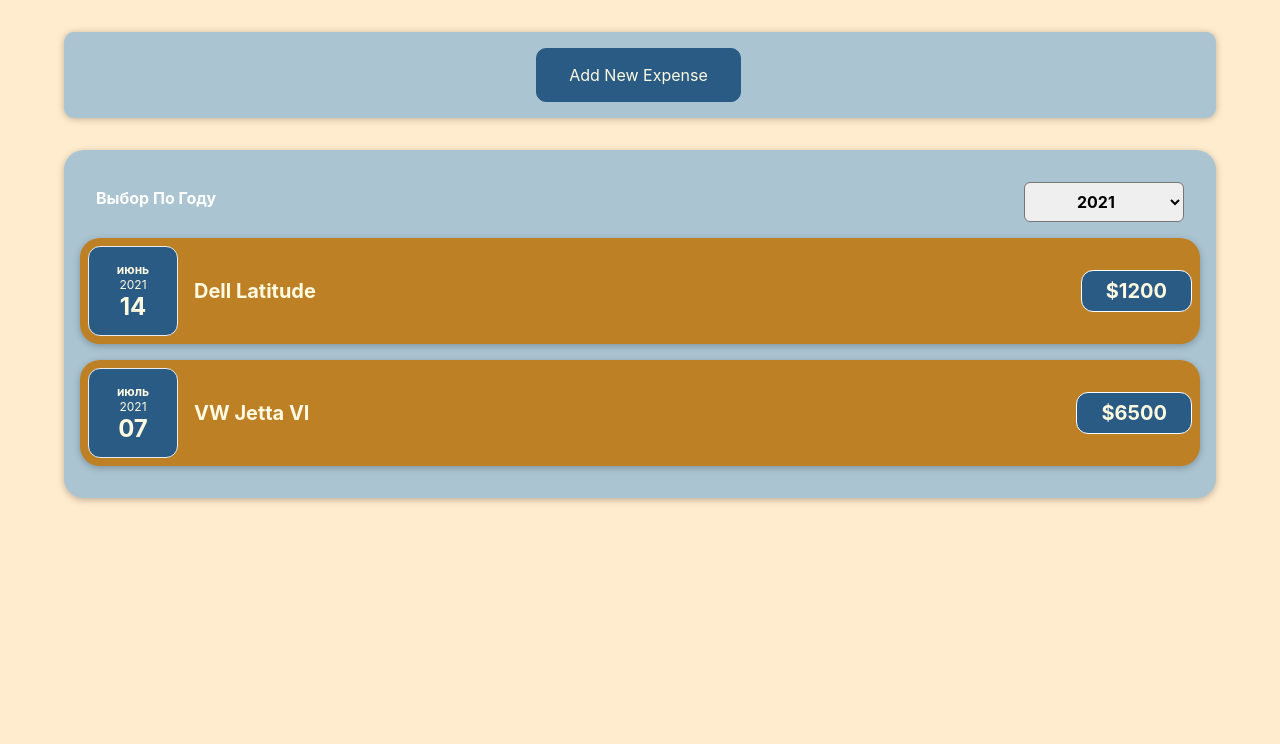
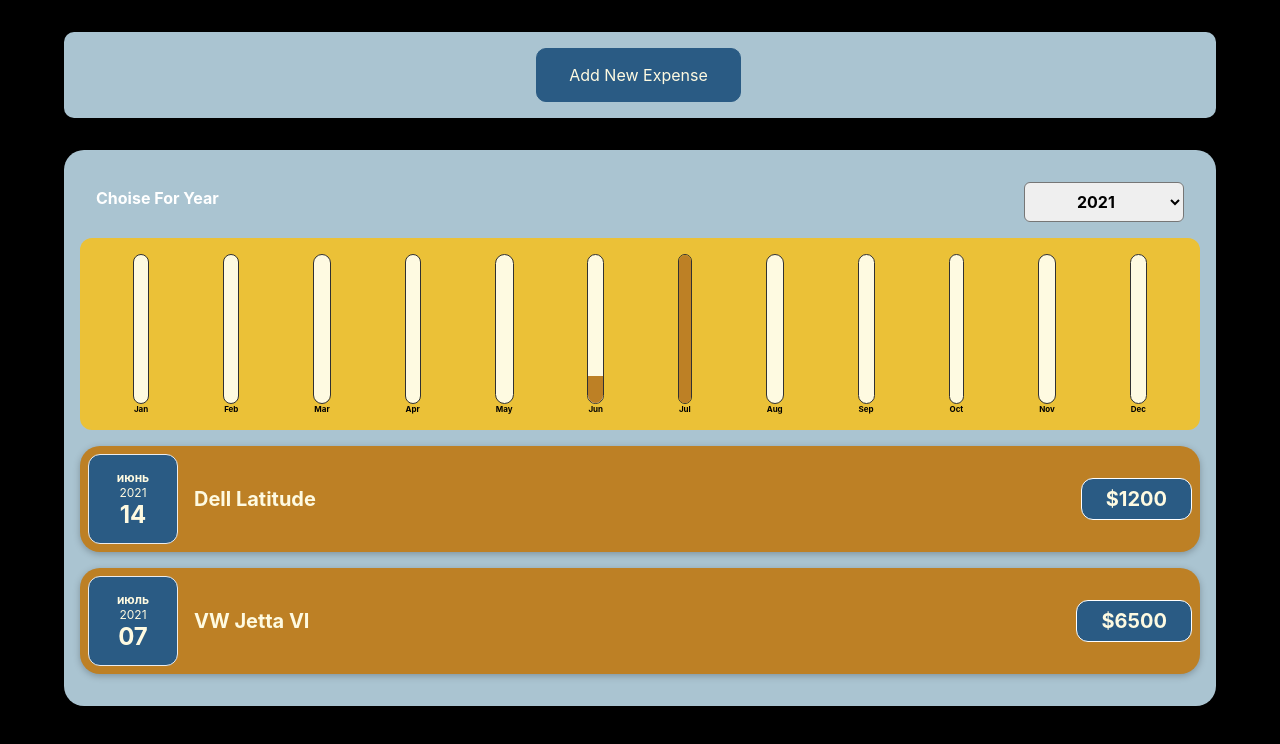
Before and after one commit to PavelNovik/my-react-course-app, a React (Create React App) app: page / in a window 1280 px wide. Shown: the top 744 px of the page. Built offline with nearby package versions, Linux system fonts and the light colour scheme.

Commit message:
finish app

```diff
--- a/public/index.html
+++ b/public/index.html
@@ -1,14 +1,12 @@
 <!DOCTYPE html>
 <html lang="en">
+
 <head>
   <meta charset="utf-8" />
   <link rel="icon" href="%PUBLIC_URL%/favicon.ico" />
   <meta name="viewport" content="width=device-width, initial-scale=1" />
   <meta name="theme-color" content="#000000" />
-    <meta
-      name="description"
-      content="Web site created using create-react-app"
-    />
+  <meta name="description" content="Web site created using create-react-app" />
   <link rel="apple-touch-icon" href="%PUBLIC_URL%/logo192.png" />
   <!--
       manifest.json provides metadata used when your web app is installed on a
@@ -24,8 +22,9 @@
       work correctly both with client-side routing and a non-root public URL.
       Learn how to configure a non-root public URL by running `npm run build`.
     -->
-    <title>React App</title>
+  <title>Expense App</title>
 </head>
+
 <body>
   <noscript>You need to enable JavaScript to run this app.</noscript>
   <div id="root"></div>
@@ -40,4 +39,5 @@
       To create a production bundle, use `npm run build` or `yarn build`.
     -->
 </body>
+
 </html>
--- a/src/components/Costs/Costs.js
+++ b/src/components/Costs/Costs.js
@@ -4,6 +4,7 @@
 import Card from '../UI/Card';
 import CostsFilter from './CostsFilter';
 import CostList from './CostList';
+import CostsDiagram from './CostsDiagram';
 
 const Costs = (props) => {
   const costs = props.costs;
@@ -33,6 +34,7 @@
   return (
     <Card className="costs">
       <CostsFilter year={selectedYear} onChangeYear={changeCostYearHandler} />
+      <CostsDiagram costs={filteredCosts} />
       <CostList costs={filteredCosts} />
       {/* {costContent} */}
 
--- /dev/null
+++ b/src/components/Costs/CostsDiagram.js
@@ -0,0 +1,25 @@
+import Diagram from '../Diagram/Diagram';
+const CostsDiagram = (props) => {
+  const diagramDataSets = [
+    { label: 'Jan', value: 0 },
+    { label: 'Feb', value: 0 },
+    { label: 'Mar', value: 0 },
+    { label: 'Apr', value: 0 },
+    { label: 'May', value: 0 },
+    { label: 'Jun', value: 0 },
+    { label: 'Jul', value: 0 },
+    { label: 'Aug', value: 0 },
+    { label: 'Sep', value: 0 },
+    { label: 'Oct', value: 0 },
+    { label: 'Nov', value: 0 },
+    { label: 'Dec', value: 0 },
+  ];
+  for (const cost of props.costs) {
+    const costMonth = cost.date.getMonth();
+
+    diagramDataSets[costMonth].value += cost.amount;
+  }
+
+  return <Diagram dataSets={diagramDataSets} />;
+};
+export default CostsDiagram;
--- a/src/components/Costs/CostsFilter.js
+++ b/src/components/Costs/CostsFilter.js
@@ -8,7 +8,7 @@
   return (
     <div className="costs-filter">
       <div className="costs-filter__control">
-        <label>Выбор По Году</label>
+        <label>Choise For Year</label>
         <select value={props.year} onChange={yearChangeHandler}>
           <option value="2023">2023</option>
           <option value="2022">2022</option>
--- /dev/null
+++ b/src/components/Diagram/Diagram.css
@@ -0,0 +1,9 @@
+.diagram {
+  padding: 1rem;
+  border-radius: 12px;
+  background-color: #ebc137;
+  text-align: center;
+  display: flex;
+  justify-content: space-around;
+  height: 10rem;
+}
--- /dev/null
+++ b/src/components/Diagram/Diagram.js
@@ -0,0 +1,21 @@
+import DiagramBar from './DiagramBar';
+import './Diagram.css';
+const Diagram = (props) => {
+  const dataSetsValues = props.dataSets.map((dataSet) => dataSet.value);
+  const maxMonthCost = Math.max(...dataSetsValues);
+  return (
+    <div className="diagram">
+      {props.dataSets.map((dataSet) => {
+        return (
+          <DiagramBar
+            key={dataSet.label}
+            value={dataSet.value}
+            maxValue={maxMonthCost}
+            label={dataSet.label}
+          />
+        );
+      })}
+    </div>
+  );
+};
+export default Diagram;
--- /dev/null
+++ b/src/components/Diagram/DiagramBar.css
@@ -0,0 +1,30 @@
+.diagram-bar {
+  height: 100%;
+  display: flex;
+  flex-direction: column;
+  align-items: center;
+}
+
+.diagram-bar__inner {
+  height: 100%;
+  width: 100%;
+  border: 1px solid #313131;
+  border-radius: 12px;
+  background-color: #fefae1;
+  overflow: hidden;
+  display: flex;
+  flex-direction: column;
+  justify-content: flex-end;
+}
+
+.diagram-bar__fill {
+  background-color: #bd8025;
+  width: 100%;
+  transition: all 0.3s ease-out;
+}
+
+.diagram-bar__label {
+  font-weight: bold;
+  font-size: 0.5rem;
+  text-align: center;
+}
--- /dev/null
+++ b/src/components/Diagram/DiagramBar.js
@@ -0,0 +1,19 @@
+import './DiagramBar.css';
+const DiagramBar = (props) => {
+  let barFillHeight = '0%';
+  if (props.maxValue > 0) {
+    barFillHeight = Math.round((props.value / props.maxValue) * 100) + '%';
+  }
+  return (
+    <div className="diagram-bar">
+      <div className="diagram-bar__inner">
+        <div
+          className="diagram-bar__fill"
+          style={{ height: barFillHeight }}
+        ></div>
+      </div>
+      <div className="diagram-bar__label">{props.label}</div>
+    </div>
+  );
+};
+export default DiagramBar;
--- a/src/index.css
+++ b/src/index.css
@@ -1,6 +1,6 @@
 body {
   margin: 20px;
-  background-color: blanchedalmond;
+  background-color: rgb(0, 0, 0);
   font-family: -apple-system, BlinkMacSystemFont, 'Segoe UI', 'Roboto', 'Oxygen',
     'Ubuntu', 'Cantarell', 'Fira Sans', 'Droid Sans', 'Helvetica Neue',
     sans-serif;
```
Lines whose indentation alone changed are shown as unchanged.
